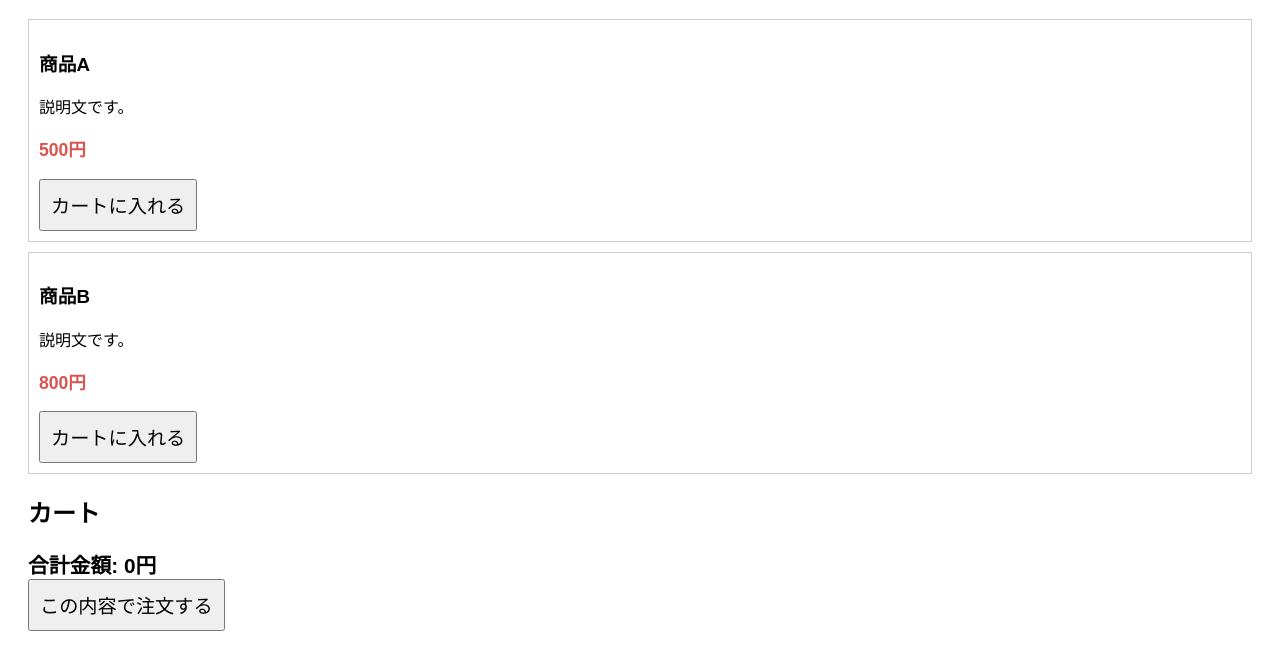
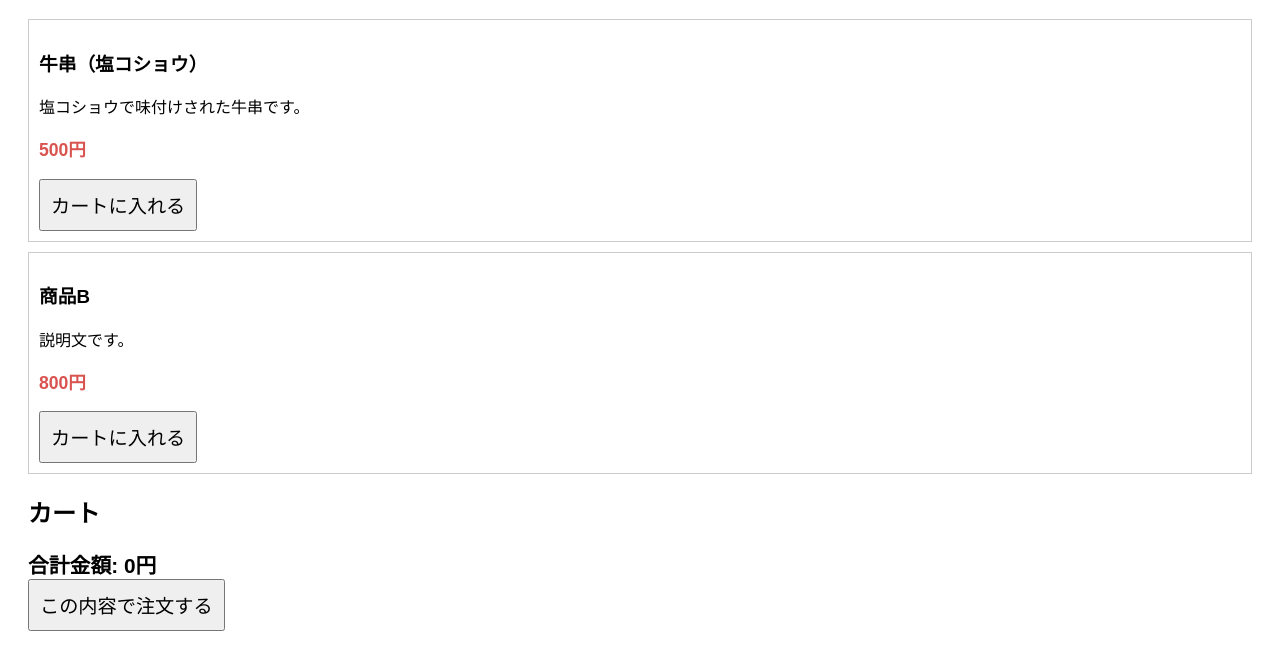
Before and after one commit to hirotonori070307-dotcom/my-order-app, a website: page order.html in a window 1280 px wide. Shown: the part 98-768 px from the top of the page. Drawn offline with nearby package versions, Linux system fonts and the light colour scheme; no server answers.

Commit message:
Update order.html

```diff
--- a/order.html
+++ b/order.html
@@ -56,7 +56,7 @@
     <h1>ご注文</h1>
     <div class="menu">
         <div class="menu-item">
-            <h3>商品A</h3><p>説明文です。</p><p class="price">500円</p>
+            <h3>牛串（塩コショウ）</h3><p>塩コショウで味付けされた牛串です。</p><p class="price">500円</p>
             <button class="add-to-cart" data-name="商品A" data-price="500">カートに入れる</button>
         </div>
         <div class="menu-item">
```
